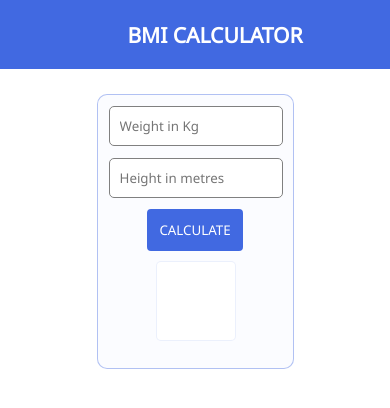
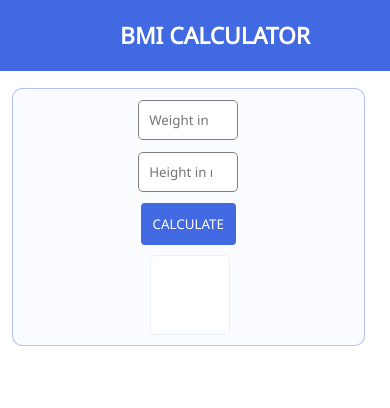
Before and after one commit to InnocentEdem/bmi, a plain HTML site: page index.html in a window 390 px wide. Drawn offline with Linux system fonts and the light colour scheme.

Commit message:
added more responsiveness

```diff
--- a/style.css
+++ b/style.css
@@ -29,6 +29,7 @@
 }
 .height, .weight{
     margin:50px;
+
 }
 .result{
     border: solid 1px rgb(65, 105, 225, 0.1);
@@ -85,13 +86,21 @@ button:hover{
 .imgr{
     display: none;
 }
+label{
+    display: none;
+}
 
 @media screen and (max-width: 1000px) {
-   .container{
-    width: 50vw;
-    height: 70vw;text-align: center;
 
-    position: static;
+    *{
+        overflow: auto;
+    }
+    .container{
+    width: 90%;
+    height: 100%;
+    text-align: center;
+    margin: 3vw;
+
    }
    .result{
        position: static;
@@ -103,13 +112,28 @@ button:hover{
 
        text-align: center;
    }
+
    .height, .weight{
     margin:10px;
-
+    white-space: nowrap;
+    font-size: 3vw;
     padding:1px;
     text-align: center;
 }
-.result{
-    font-size: 1.5vw;
+    .result{
+        font-size: 1.5vw;
+        margin-left: 39%;
+        margin-bottom: 10px;
+    }
+    input{
+        width:98%;
+        max-width: 20vw;
+    }
+    label{
+        display: block;
+    }
+    .header{
+        font-size: 5vw;
+        text-align: center;
+    }
 }
-}
```
Also changed, not shown: index.html (+2 -0 lines).
